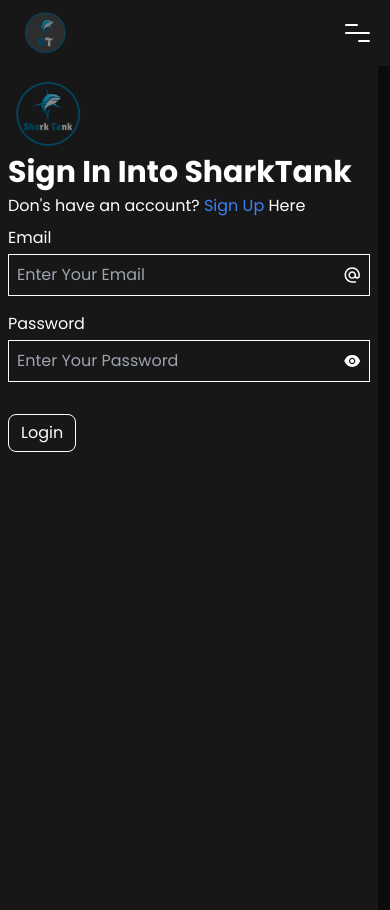
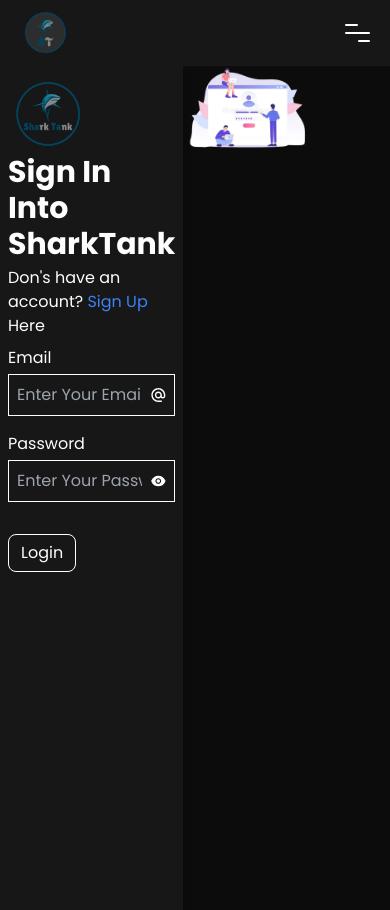
Before and after one commit to Darkrider0007/Shark-Tank, a Next.js app: page /login in a window 390 px wide. Built offline with nearby package versions, Linux system fonts and the light colour scheme; no server answers.

Commit message:
Fix formatting and syntax errors in login page component

```diff
--- /dev/null
+++ b/app/add-pitch/page.tsx
@@ -0,0 +1,9 @@
+import React from 'react'
+
+function Page() {
+  return (
+    <div>Add Pitch</div>
+  )
+}
+
+export default Page
--- a/app/login/page.tsx
+++ b/app/login/page.tsx
@@ -1,5 +1,5 @@
 "use client"
-import React,{ useState }  from "react";
+import React, { useState } from "react";
 import Image from "next/image";
 import Link from "next/link";
 import { FcGoogle } from "react-icons/fc";
@@ -37,35 +37,36 @@
   // };
 
   // --------------------- Function For Doing Sign IN ---------------------
-  const handleSignIn = async (data:any) => {
+  const handleSignIn = async (data: any) => {
     setError("");
     const { email, password } = data;
-    if ( !email || !password) {
+    if (!email || !password) {
       setError("Please fill all the fields");
       return;
     }
     try {
       setLoading(true);
-      const session  = await authService.login({email,password})
+      const session = await authService.login({ email, password })
       if (session) {
         const userData = await authService.getCurrentUser()
-        if(userData) dispatch(authLogin(userData));
+        if (userData) dispatch(authLogin(userData));
         router.push('/')
       }
-    } catch (error:any) {
+    } catch (error: any) {
       setLoading(false);
       setError(error.message || "An error occurred");
     }
   };
 
-  if(loading){
-    return(
-      <AddPageLoader/>
+  if (loading) {
+    return (
+      <AddPageLoader />
     )
   }
 
   return (
-    <div className="min-h-screen w-full bg-bg_dark_primary flex justify-start items-start text-[#fefefe]">
+    <div className="min-h-screen w-full bg-bg_dark_primary flex justify-start items-start md:justify-between md:items-center text-[#fefefe]">
+      <div>
         <div className="max-w-[410px] h-screen bg-bg_dark_secondary shadow-lg p-2">
           <div className="flex flex-col justify-between items-start w-full">
             <Image
@@ -112,7 +113,7 @@
                   type="email"
                   placeholder="Enter Your Email"
                   className="bg-transparent focus:outline-none w-full"
-                {...register("email",{
+                  {...register("email", {
                     required: true,
                     validate: {
                       matchPatern: (value) => /^\w+([.-]?\w+)*@\w+([.-]?\w+)*(\.\w{2,3})+$/.test(value) ||
@@ -130,7 +131,7 @@
                   type={`${showPassword ? "text" : "password"}`}
                   placeholder="Enter Your Password"
                   className="bg-transparent focus:outline-none w-full"
-                {...register("password",{
+                  {...register("password", {
                     required: true,
                   })
                   }
@@ -148,9 +149,19 @@
                 )}
               </div>
             </div>
-          <SubmitButton props="Login"/>
+            <SubmitButton props="Login" />
           </form>
 
+        </div>
+      </div>
+      <div className="mr-20">
+        <Image
+          src="/login.png"
+          alt="logo"
+          height={600}
+          width={800}
+          className="object-cover"
+        />
       </div>
     </div>
   );
--- a/app/registration/page.tsx
+++ b/app/registration/page.tsx
@@ -67,15 +67,19 @@
     }
   };
 
-  if(loading){
-    return(
-      <AddPageLoader prop="Holding Up"/>
+  if (loading) {
+    return (
+      <AddPageLoader prop="Holding Up" />
     )
   }
 
   return (
-    <div className="min-h-screen w-full bg-bg_dark_primary flex justify-end items-start text-[#fefefe]">
-      <div className="max-w-[450px] min-h-screen bg-bg_dark_secondary shadow-lg p-2 pb-10 pr-5">
+    <div className="min-h-screen w-full bg-bg_dark_primary flex md:flex-row justify-end md:justify-between items-start md:items-center text-[#fefefe]">
+      <div className="ml-0 md:ml-40 hidden md:block">
+        <Image src='/signup.png' alt="signup" width={800} height={600}/>
+      </div>
+      <div>
+        <div className="max-w-[450px] min-h-screen bg-bg_dark_secondary shadow-lg p-2 pl-10 pb-10 pr-5">
           <div className="flex flex-col justify-between items-start w-full">
             <Image
               src="/STlogo1.png"
@@ -191,8 +195,9 @@
               </option>
             </select> */}
             {/* </div> */}
-          <SubmitButton props="Sign Up"/>
+            <SubmitButton props="Sign Up" />
           </form>
+        </div>
       </div>
     </div>
   );
```
Also changed, not shown: public/login.png (added), public/signup.png (added). Lines whose indentation alone changed are shown as unchanged.
